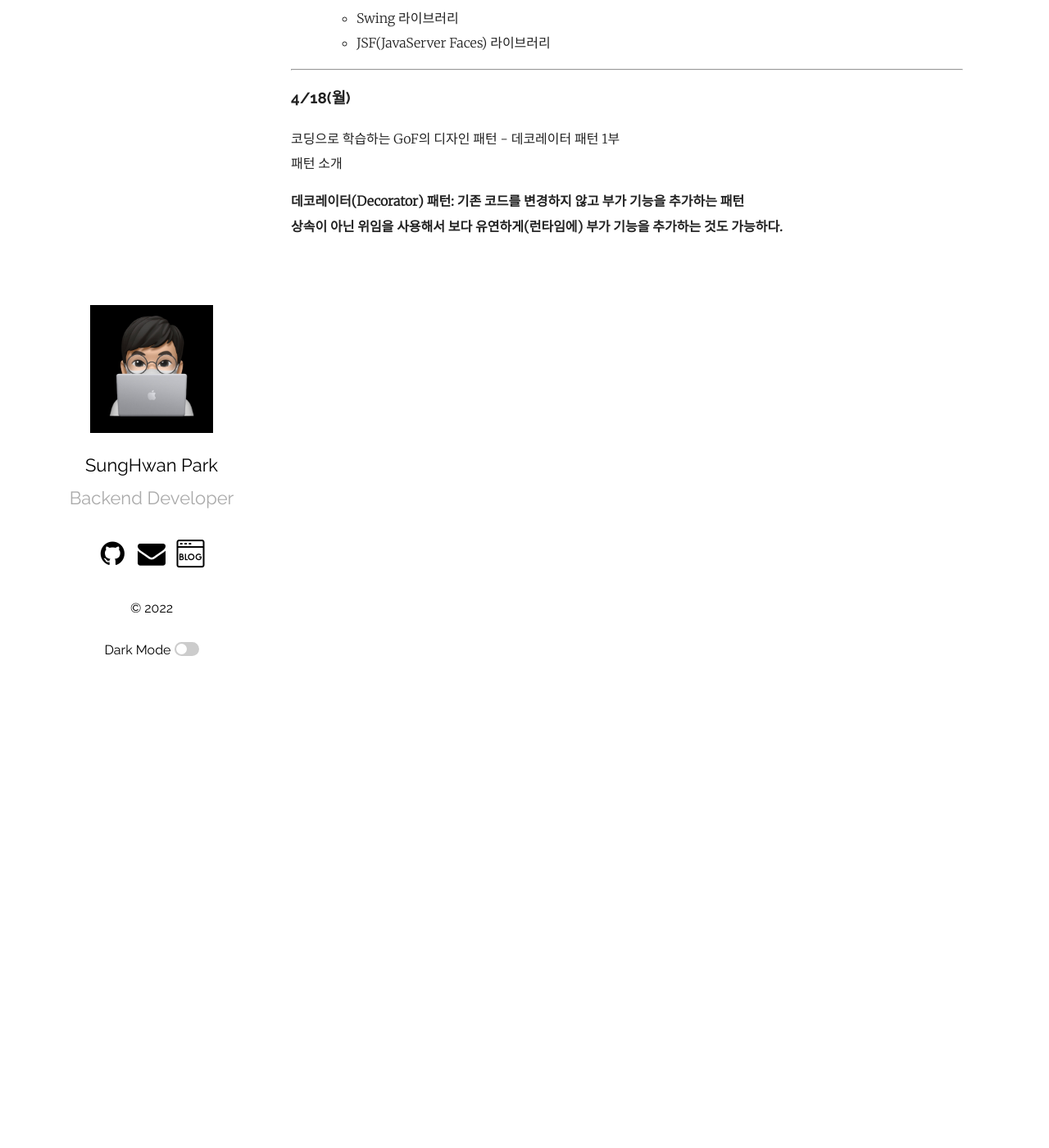
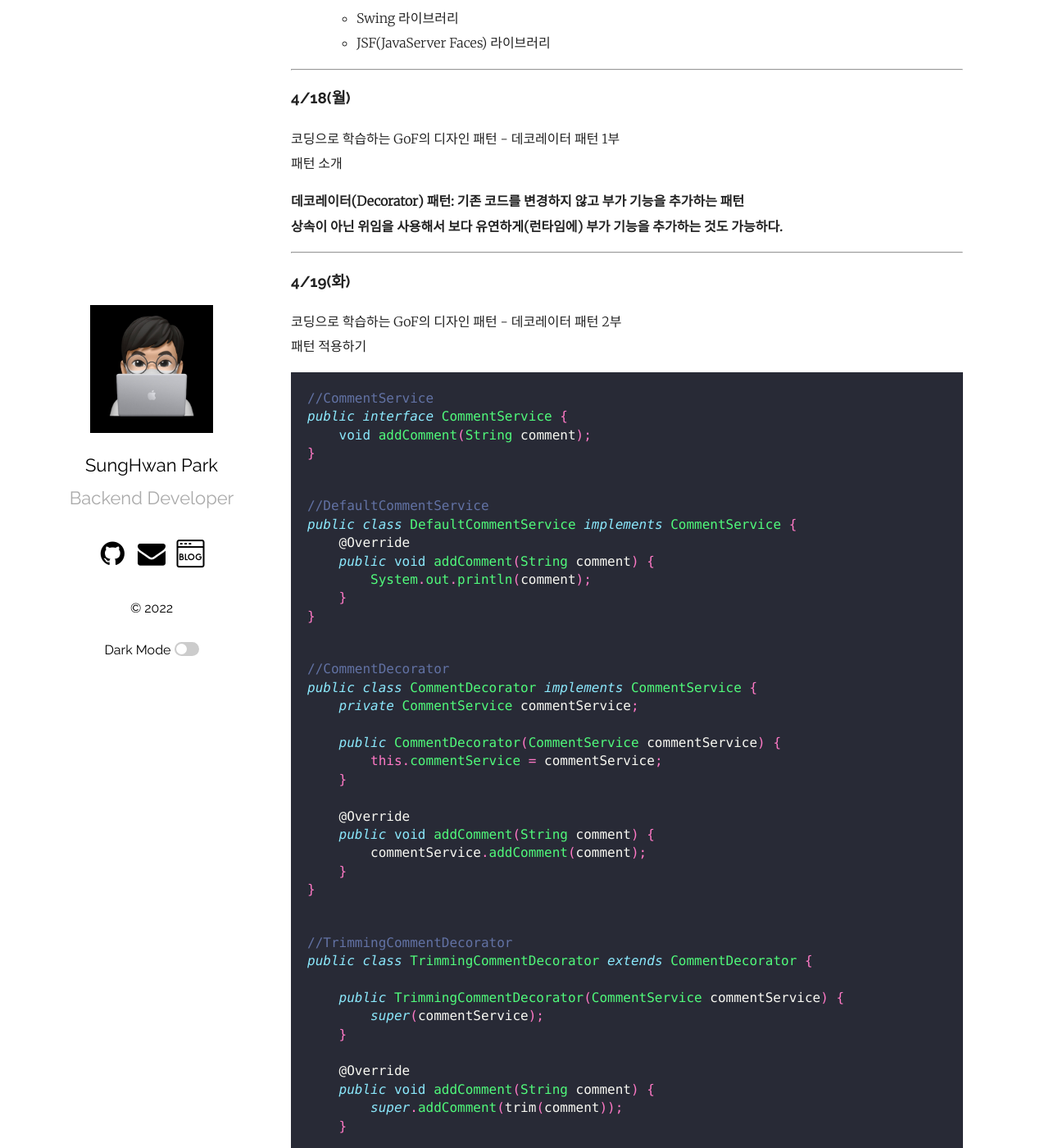
Before and after one commit to mrpark219/TIL, a Jekyll site: the page built from _posts/2022-04-01-4월TIL.markdown, in a window 1280 px wide and 1400 px high, scrolled down 13920 px. Shown: the whole window at 82% size. Built offline with Jekyll 4.4.1, drawn with Linux system fonts in a browser that asks for light colours; comment, search, counter and statistics services are not loaded; some of the changed text lies outside the part shown.

Commit message:
feat: 2022-04-19 TIL 추가

````diff
--- a/_posts/2022-04-01-4월TIL.markdown
+++ b/_posts/2022-04-01-4월TIL.markdown
@@ -636,3 +636,124 @@ public class Client {
 
 **데코레이터(Decorator) 패턴: 기존 코드를 변경하지 않고 부가 기능을 추가하는 패턴<br/>
 상속이 아닌 위임을 사용해서 보다 유연하게(런타임에) 부가 기능을 추가하는 것도 가능하다.**
+
+---
+
+### 4/19(화)
+
+코딩으로 학습하는 GoF의 디자인 패턴 - 데코레이터 패턴 2부<br/>
+패턴 적용하기
+
+```java
+//CommentService
+public interface CommentService {
+    void addComment(String comment);
+}
+```
+
+```java
+//DefaultCommentService
+public class DefaultCommentService implements CommentService {
+    @Override
+    public void addComment(String comment) {
+        System.out.println(comment);
+    }
+}
+```
+
+```java
+//CommentDecorator
+public class CommentDecorator implements CommentService {
+    private CommentService commentService;
+
+    public CommentDecorator(CommentService commentService) {
+        this.commentService = commentService;
+    }
+
+    @Override
+    public void addComment(String comment) {
+        commentService.addComment(comment);
+    }
+}
+```
+
+```java
+//TrimmingCommentDecorator
+public class TrimmingCommentDecorator extends CommentDecorator {
+
+    public TrimmingCommentDecorator(CommentService commentService) {
+        super(commentService);
+    }
+
+    @Override
+    public void addComment(String comment) {
+        super.addComment(trim(comment));
+    }
+
+    private String trim(String comment) {
+        return comment.replace("...", "");
+    }
+}
+```
+
+```java
+//SpamFilteringCommentDecorator
+public class SpamFilteringCommentDecorator extends CommentDecorator {
+
+    public SpamFilteringCommentDecorator(CommentService commentService) {
+        super(commentService);
+    }
+
+    @Override
+    public void addComment(String comment) {
+        if (isNotSpam(comment)) {
+            super.addComment(comment);
+        }
+    }
+
+    private boolean isNotSpam(String comment) {
+        return !comment.contains("http");
+    }
+}
+```
+
+```java
+//Client
+public class Client {
+    private CommentService commentService;
+
+    public Client(CommentService commentService) {
+        this.commentService = commentService;
+    }
+
+    public void writeComment(String comment) {
+        commentService.addComment(comment);
+    }
+}
+```
+
+```java
+//App
+public class App {
+
+    private static boolean enabledSpamFilter = true;
+    private static boolean enabledTrimming = true;
+
+    public static void main(String[] args) {
+        CommentService commentService = new DefaultCommentService();
+
+        if (enabledSpamFilter) {
+            commentService = new SpamFilteringCommentDecorator(commentService);
+        }
+
+        if (enabledTrimming) {
+            commentService = new TrimmingCommentDecorator(commentService);
+        }
+
+        Client client = new Client(commentService);
+        client.writeComment("오징어게임");
+        client.writeComment("보는게 하는거 보다 재밌을 수가 없지...");
+        client.writeComment("http://whiteship.me");
+    }
+}
+```
````
